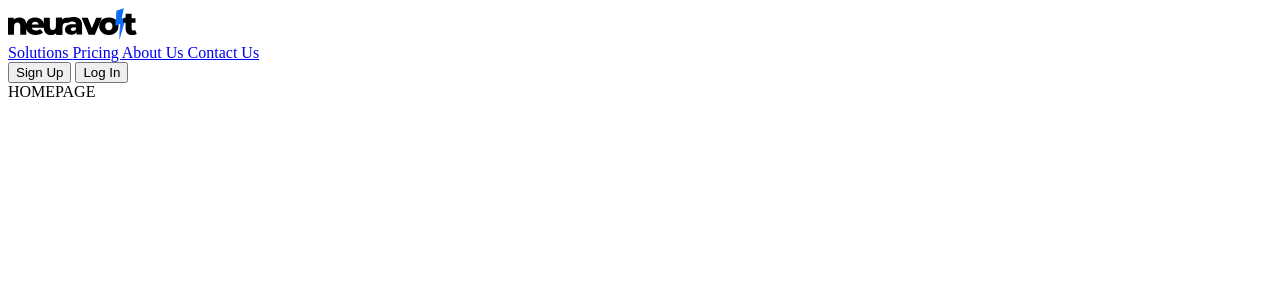
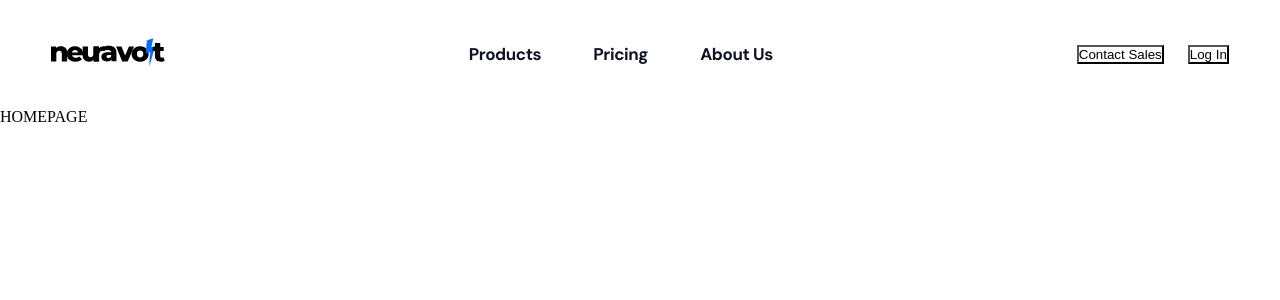
Before and after one commit to Arn-v/NeuraVolt-Frontend, a React (Create React App) app in the folder neuravolt-frontend/: page / in a window 1280 px wide. Shown: the top 300 px of the page. Built offline with nearby package versions, Linux system fonts and the light colour scheme.

Commit message:
changes in navbar

```diff
--- a/neuravolt-frontend/public/index.html
+++ b/neuravolt-frontend/public/index.html
@@ -5,6 +5,8 @@
     <link rel="icon" href="bolt.svg" />
     <meta name="viewport" content="width=device-width, initial-scale=1" />
     <meta name="theme-color" content="#000000" />
+    <link href="https://fonts.googleapis.com/css2?family=DM+Sans:wght@400;700&display=swap" rel="stylesheet">
+
     <meta
       name="description"
       content="Web site created using create-react-app"
--- a/neuravolt-frontend/src/Components/Navbar.js
+++ b/neuravolt-frontend/src/Components/Navbar.js
@@ -32,21 +32,21 @@ function Navbar( {page})
                <div className="nav-container">
 
                     <div className="logo-container">
-                        <NavLink to="/"><img src={neuravoltLogo} alt="NeuraVolt Logo"></img></NavLink>
+                        <NavLink to="/"><img src={neuravoltLogo} className="nv-logo" alt="NeuraVolt Logo"></img></NavLink>
                     </div>
 
                     <div className="nav-links">
-                        <NavLink className="nav-link" to=""> Solutions </NavLink>
+                        <NavLink className="nav-link" to="">Products</NavLink>
                         <NavLink className="nav-link" to=""> Pricing </NavLink>
                         <NavLink className="nav-link" to=""> About Us </NavLink>
-                        <NavLink className="nav-link" to=""> Contact Us </NavLink>
+                        {/* <NavLink className="nav-link" to=""> Contact Us </NavLink> */}
                     </div>
 
 
                     <div className="nav-btn-container">
                         {
-                        page==="home" ? ( <><button className="signup-btn nav-btn"  onClick={signupClickHandler}>Sign Up</button>   <button className="login-btn nav-btn" onClick={loginClickHandler}>Log In</button> </> )
-                                        : page==="signup" ? <button className="login-btn nav-btn" onClick={loginClickHandler}>Log In</button>  : <button className="signup-btn nav-btn" onClick={signupClickHandler}>Sign Up</button>
+                        page==="home" ? ( <><button className="contact-btn nav-btn"  onClick={signupClickHandler}>Contact Sales</button>   <button className="login-btn nav-btn" onClick={loginClickHandler}>Log In</button> </> )
+                                        : page==="signup" ? <button className="login-btn nav-btn" onClick={loginClickHandler}>Log In</button>  : <button className="contact-btn nav-btn" onClick={signupClickHandler}>Contact Sales</button>
 
                         }
 
--- a/neuravolt-frontend/src/index.css
+++ b/neuravolt-frontend/src/index.css
@@ -1,9 +1,16 @@
+
+
+
+/* CSS  */
+
+:root {
+    --sds-size-stroke-border: 1;
+}
 
 
 *{
     margin: 0;
     padding: 0;
-    font-family: "DM Sans";
     text-decoration: none ;
     box-sizing: border-box ;
     overflow-x: hidden ;
@@ -12,7 +19,6 @@
 
 button{
     background: none;
-    border: none;
     outline: none;
     box-shadow: none;
 }
@@ -22,9 +28,68 @@ body{
     opacity: var(--sds-size-stroke-border);
     background: #FFF;
     width:100vw ;
+    font-family: 'DM Sans',
+    /* letter spacing */
 }
 
 
 
+/* NAVBAR */
+.navbar{
+    width:100vw ;
+    height:6.78rem ;
+    display:flex ;
+    justify-content: center;
+    align-items: center ;
+}
 
-/* NAVBAR */
+.nav-container{
+    height:2.3rem ;
+    width: 92% ;
+    display:flex ;
+    justify-content: space-between;
+    align-items: center;
+    letter-spacing: -0.4px;
+}
+
+.nv-logo{
+    width: 7.1rem;
+    height: auto ;
+    flex-shrink: 0;
+}
+
+
+.nav-links{
+    width:19rem ;
+    height:1.9rem ;
+    display:flex;
+    justify-content: space-between;
+    align-items: center ;
+    opacity: var(--sds-size-stroke-border);
+}
+
+
+.nav-link{
+    height:1.8rem ;
+    color: var(--Blue-gray-900, #101323);
+    font-family: "DM Sans";
+    font-size: 1.06rem;
+    font-style: normal;
+    font-weight: 750;
+    line-height: 1.75rem; /* 155.556% */
+}
+
+.nav-link:hover{
+    color:#056FFC;
+    transform: scale(1.03);
+}
+
+.nav-link .active{
+    color:#056FFC;
+}
+
+.nav-btn-container{
+    display:flex ;
+    justify-content: space-between;
+    width:9.5rem ;
+}
--- a/neuravolt-frontend/src/index.js
+++ b/neuravolt-frontend/src/index.js
@@ -2,7 +2,7 @@ import React from "react";
 import ReactDOM from "react-dom/client";
 import { BrowserRouter } from "react-router-dom";
 import App from "./App";
-// import "./index.css"
+import "./index.css"
 
 //hello
 
```
